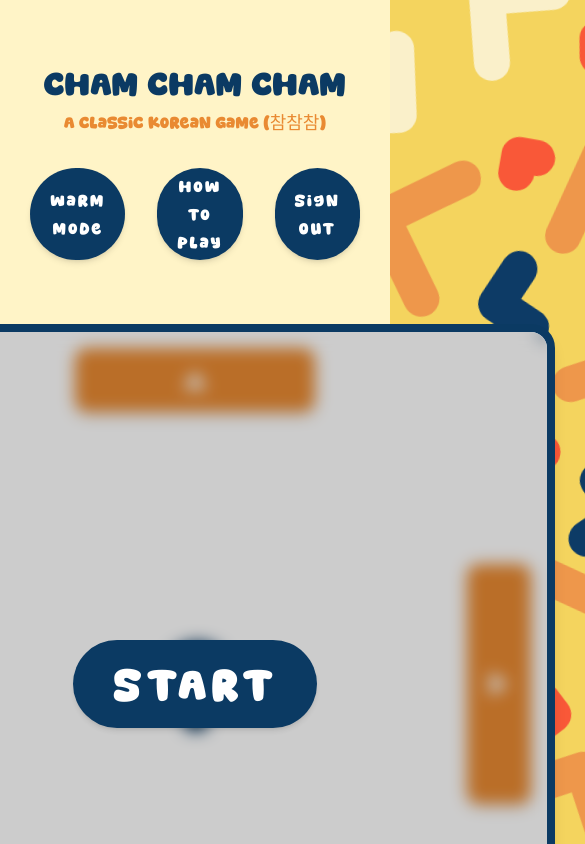
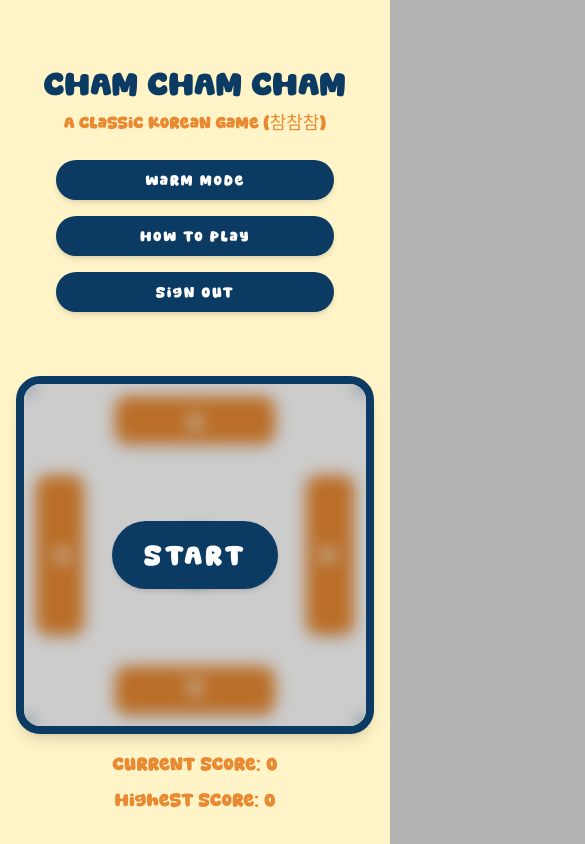
Before and after one commit to Yuri-Benjamin-Lat/Cham-Cham-Cham-Front-End, a React (Vite) app: page /home in a window 390 px wide. Shown: the top 844 px of the page, 585 px wide, since content can reach past the window. Built offline with nearby package versions, Linux system fonts and the light colour scheme; no server answers.

Commit message:
DONE WITH RESPONSIVENESS

```diff
--- a/src/components/Cham3x.jsx
+++ b/src/components/Cham3x.jsx
@@ -131,13 +131,25 @@ function Cham3x() {
 
 
     return (
-        <div className="w-full flex flex-col justify-center mb-10 items-center gap-2">
+        <div className="w-full flex flex-col justify-center mb-10 items-center gap-2 px-4">
 
-            <div className="relative aspect-square w-180 border-8 border-[#0B3A63] rounded-3xl bg-white shadow-lg overflow-hidden">
+            {/* ✅ GAME BOARD */}
+            <div
+                className="
+      relative
+      aspect-square
+      w-full max-w-[800px] sm:w-180
+      border-8 border-[#0B3A63]
+      rounded-3xl
+      bg-white
+      shadow-lg
+      overflow-hidden
+    "
+            >
 
                 {/* ✅ CPU DISPLAY */}
                 <div className="absolute inset-0 flex justify-center items-center z-0">
-                    <span className="text-[#0B3A63] text-9xl font-lighter select-none">
+                    <span className="text-[#0B3A63] text-7xl sm:text-9xl font-lighter select-none">
                         {displaySymbol(computerChoice)}
                     </span>
                 </div>
@@ -147,7 +159,19 @@ function Cham3x() {
                     <div className="absolute inset-0 bg-black/20 backdrop-blur-sm z-20 flex flex-col items-center justify-center">
                         <button
                             onClick={() => setIsReady(true)}
-                            className="tracking-widest px-10 py-5 bg-[#0B3A63] text-white rounded-full text-5xl font-light shadow-md hover:bg-[#E98A32] transition"
+                            className="
+            tracking-widest
+            px-8 sm:px-10
+            py-4 sm:py-5
+            bg-[#0B3A63]
+            text-white
+            rounded-full
+            text-3xl sm:text-5xl
+            font-light
+            shadow-md
+            hover:bg-[#E98A32]
+            transition
+          "
                         >
                             START
                         </button>
@@ -156,20 +180,31 @@ function Cham3x() {
 
                 {/* ✅ GAME OVER OVERLAY */}
                 {isGameOver && (
-                    <div className="absolute inset-0 bg-black/30 backdrop-blur-sm z-20 flex flex-col items-center justify-center text-white">
-                        <p className="text-6xl font-normal drop-shadow-lg">GAME OVER</p>
+                    <div className="absolute inset-0 bg-black/30 backdrop-blur-sm z-20 flex flex-col items-center justify-center text-white px-4">
+                        <p className="text-4xl sm:text-6xl font-normal drop-shadow-lg">GAME OVER</p>
 
-                        <h2 className="font-thin text-2xl text-white text-center mb-4">
+                        <h2 className="font-thin text-xl sm:text-2xl text-center mb-3">
                             Score: {currentScore}
                         </h2>
 
-                        <h3 className="font-thin text-xl text-white text-center mb-6">
+                        <h3 className="font-thin text-lg sm:text-xl text-center mb-6">
                             Highest Score: {highestScore}
                         </h3>
 
                         <button
                             onClick={resetGame}
-                            className="tracking-widest px-10 py-4 bg-[#E98A32] text-white rounded-full text-3xl shadow-md hover:bg-[#0B3A63] transition"
+                            className="
+            tracking-widest
+            px-8 sm:px-10
+            py-3 sm:py-4
+            bg-[#E98A32]
+            text-white
+            rounded-full
+            text-2xl sm:text-3xl
+            shadow-md
+            hover:bg-[#0B3A63]
+            transition
+          "
                         >
                             Play Again
                         </button>
@@ -177,49 +212,98 @@ function Cham3x() {
                 )}
 
                 {/* ✅ ARROW BUTTONS */}
+                {/* UP */}
                 <button
                     onClick={() => handlePlayerChoice("up")}
-                    className={`absolute top-4 left-1/2 -translate-x-1/2 w-60 h-16
-                        ${getButtonColor("up")}
-                        flex items-center justify-center rounded-xl shadow-md hover:bg-[#0B3A63] transition z-10`}>
-                    <div className="w-0 h-0 border-l-[12px] border-r-[12px] border-b-[18px] border-transparent border-b-white"></div>
+                    className={`
+        absolute
+        top-3 sm:top-4
+        left-1/2 -translate-x-1/2
+        w-40 sm:w-60
+        h-12 sm:h-16
+        ${getButtonColor("up")}
+        flex items-center justify-center
+        rounded-xl shadow-md
+        hover:bg-[#0B3A63]
+        transition
+        z-10
+      `}
+                >
+                    <div className="w-0 h-0 border-l-[10px] border-r-[10px] border-b-[14px] sm:border-l-[12px] sm:border-r-[12px] sm:border-b-[18px] border-transparent border-b-white"></div>
                 </button>
 
+                {/* LEFT */}
                 <button
                     onClick={() => handlePlayerChoice("left")}
-                    className={`absolute left-4 top-1/2 -translate-y-1/2 w-16 h-60
-                        ${getButtonColor("left")}
-                        flex items-center justify-center rounded-xl shadow-md hover:bg-[#0B3A63] transition z-10`}>
-                    <div className="w-0 h-0 border-t-[12px] border-b-[12px] border-r-[18px] border-transparent border-r-white"></div>
+                    className={`
+        absolute
+        left-3 sm:left-4
+        top-1/2 -translate-y-1/2
+        w-12 sm:w-16
+        h-40 sm:h-60
+        ${getButtonColor("left")}
+        flex items-center justify-center
+        rounded-xl shadow-md
+        hover:bg-[#0B3A63]
+        transition
+        z-10
+      `}
+                >
+                    <div className="w-0 h-0 border-t-[10px] border-b-[10px] border-r-[14px] sm:border-t-[12px] sm:border-b-[12px] sm:border-r-[18px] border-transparent border-r-white"></div>
                 </button>
 
+                {/* RIGHT */}
                 <button
                     onClick={() => handlePlayerChoice("right")}
-                    className={`absolute right-4 top-1/2 -translate-y-1/2 w-16 h-60
-                        ${getButtonColor("right")}
-                        flex items-center justify-center rounded-xl shadow-md hover:bg-[#0B3A63] transition z-10`}>
-                    <div className="w-0 h-0 border-t-[12px] border-b-[12px] border-l-[18px] border-transparent border-l-white"></div>
+                    className={`
+        absolute
+        right-3 sm:right-4
+        top-1/2 -translate-y-1/2
+        w-12 sm:w-16
+        h-40 sm:h-60
+        ${getButtonColor("right")}
+        flex items-center justify-center
+        rounded-xl shadow-md
+        hover:bg-[#0B3A63]
+        transition
+        z-10
+      `}
+                >
+                    <div className="w-0 h-0 border-t-[10px] border-b-[10px] border-l-[14px] sm:border-t-[12px] sm:border-b-[12px] sm:border-l-[18px] border-transparent border-l-white"></div>
                 </button>
 
+                {/* DOWN */}
                 <button
                     onClick={() => handlePlayerChoice("down")}
-                    className={`absolute bottom-4 left-1/2 -translate-x-1/2 w-60 h-16
-                        ${getButtonColor("down")}
-                        flex items-center justify-center rounded-xl shadow-md hover:bg-[#0B3A63] transition z-10`}>
-                    <div className="w-0 h-0 border-l-[12px] border-r-[12px] border-t-[18px] border-transparent border-t-white"></div>
+                    className={`
+        absolute
+        bottom-3 sm:bottom-4
+        left-1/2 -translate-x-1/2
+        w-40 sm:w-60
+        h-12 sm:h-16
+        ${getButtonColor("down")}
+        flex items-center justify-center
+        rounded-xl shadow-md
+        hover:bg-[#0B3A63]
+        transition
+        z-10
+      `}
+                >
+                    <div className="w-0 h-0 border-l-[10px] border-r-[10px] border-t-[14px] sm:border-l-[12px] sm:border-r-[12px] sm:border-t-[18px] border-transparent border-t-white"></div>
                 </button>
 
             </div>
 
             {/* ✅ SCORE DISPLAY */}
-            <h2 className="font-thin text-2xl text-[#E98A32] text-center pt-2">
+            <h2 className="font-thin text-xl sm:text-2xl text-[#E98A32] text-center pt-2">
                 Current Score: {currentScore}
             </h2>
-            <h2 className="font-thin text-2xl text-[#E98A32] text-center">
+            <h2 className="font-thin text-xl sm:text-2xl text-[#E98A32] text-center">
                 Highest Score: {highestScore}
             </h2>
 
         </div>
+
     );
 }
 
--- a/src/components/NavBar.jsx
+++ b/src/components/NavBar.jsx
@@ -1,11 +1,34 @@
 function NavBar({ onOpenHowToPlay, onSignOut, onToggleWarmMode, isWarmMode }) {
   return (
-    <nav className="w-full flex justify-center gap-8 pt-8">
+    <nav
+      className="
+        w-full
+        flex
+        flex-col sm:flex-row
+        items-center
+        justify-center
+        gap-4 sm:gap-8
+        pt-6 sm:pt-8
+        px-4
+      "
+    >
 
-      {/* Dark Mode (future) */}
+      {/* Warm Mode */}
       <button
         onClick={onToggleWarmMode}
-        className="tracking-widest pl-5 pr-5 py-1 bg-[#0B3A63] text-white rounded-full text-lg font-thin shadow-md hover:bg-[#E98A32] transition-colors"
+        className="
+          tracking-widest
+          px-5 py-2
+          bg-[#0B3A63]
+          text-white
+          rounded-full
+          text-base sm:text-lg
+          font-thin
+          shadow-md
+          hover:bg-[#E98A32]
+          transition-colors
+          w-full sm:w-auto
+        "
       >
         Warm Mode
       </button>
@@ -13,7 +36,19 @@ function NavBar({ onOpenHowToPlay, onSignOut, onToggleWarmMode, isWarmMode }) {
       {/* How To Play */}
       <button
         onClick={onOpenHowToPlay}
-        className="tracking-widest pl-5 pr-5 py-1 bg-[#0B3A63] text-white rounded-full text-lg font-thin shadow-md hover:bg-[#E98A32] transition-colors"
+        className="
+          tracking-widest
+          px-5 py-2
+          bg-[#0B3A63]
+          text-white
+          rounded-full
+          text-base sm:text-lg
+          font-thin
+          shadow-md
+          hover:bg-[#E98A32]
+          transition-colors
+          w-full sm:w-auto
+        "
       >
         How To Play
       </button>
@@ -21,7 +56,19 @@ function NavBar({ onOpenHowToPlay, onSignOut, onToggleWarmMode, isWarmMode }) {
       {/* Sign Out */}
       <button
         onClick={onSignOut}
-        className="tracking-widest pl-5 pr-5 py-1 bg-[#0B3A63] text-white rounded-full text-lg font-thin shadow-md hover:bg-[#E98A32] transition-colors"
+        className="
+          tracking-widest
+          px-5 py-2
+          bg-[#0B3A63]
+          text-white
+          rounded-full
+          text-base sm:text-lg
+          font-thin
+          shadow-md
+          hover:bg-[#E98A32]
+          transition-colors
+          w-full sm:w-auto
+        "
       >
         Sign Out
       </button>
@@ -31,8 +78,3 @@ function NavBar({ onOpenHowToPlay, onSignOut, onToggleWarmMode, isWarmMode }) {
 }
 
 export default NavBar;
-
-/*
-Lightmode: bg-[#fff4c7]
-Warmmode: bg-[#F3D890]
-*/
```
Also changed, not shown: src/components/Leaderboards.jsx (+21 -13 lines).
